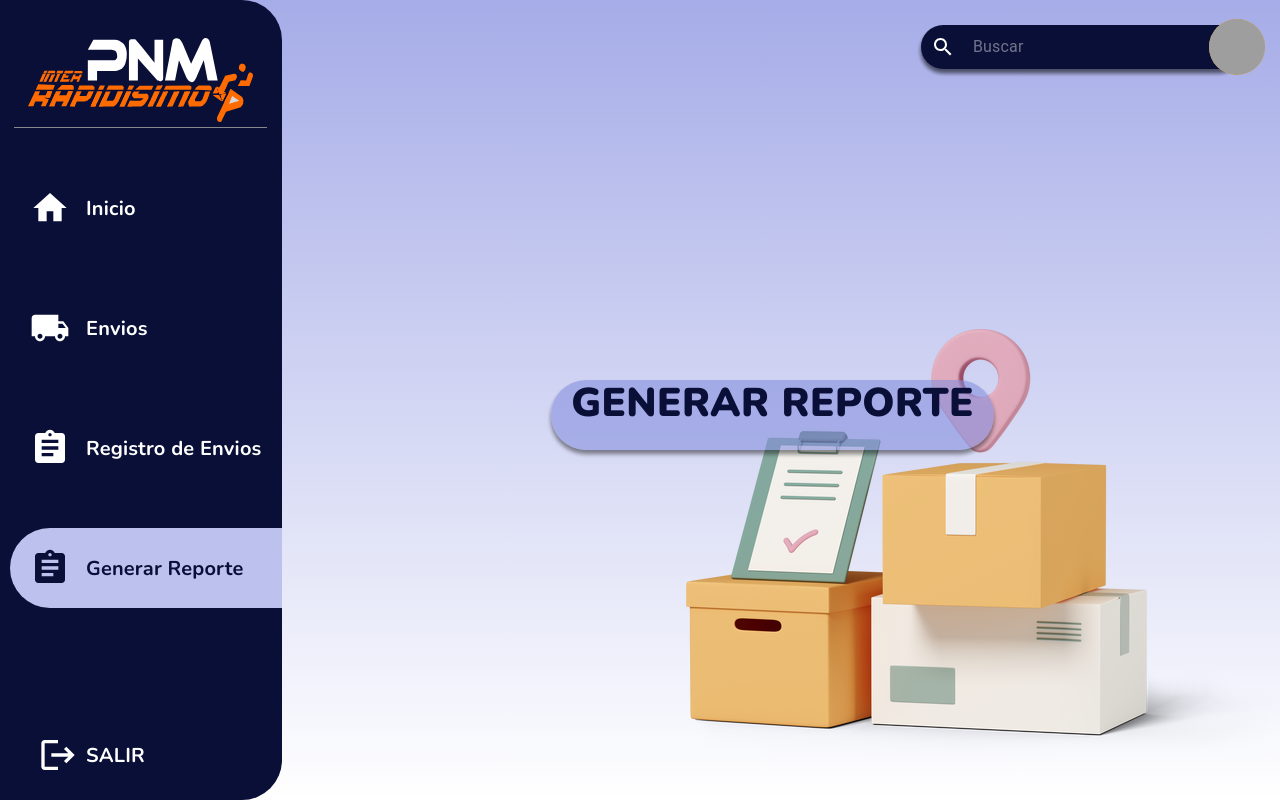
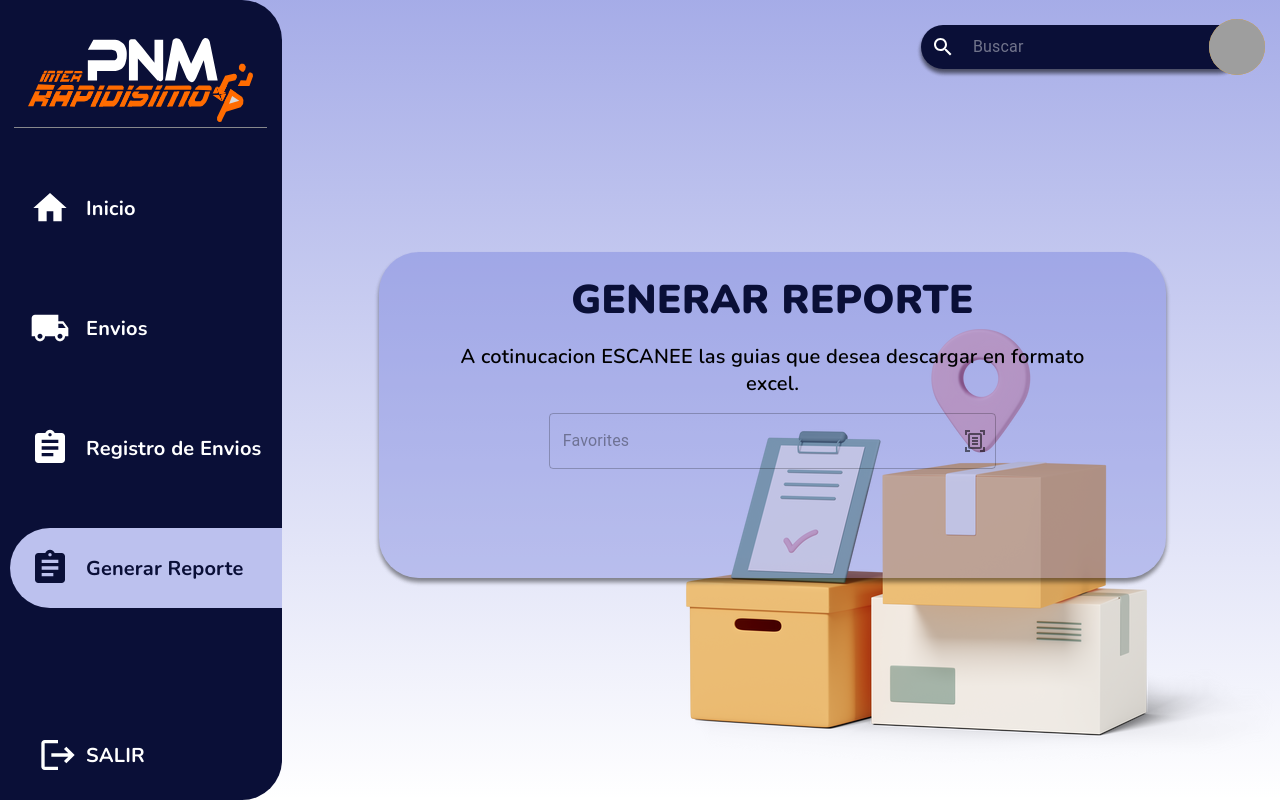
Before and after one commit to felipe0410/system_Delivery, a Next.js app: page /GenerateReport in a window 1280 px wide. Built offline with nearby package versions, Linux system fonts and the light colour scheme; no server answers; the database is empty; grey boxes are pictures that could not be loaded.

Commit message:
generate report

```diff
--- a/src/app/GenerateReport/page.tsx
+++ b/src/app/GenerateReport/page.tsx
@@ -1,29 +1,31 @@
 "use client";
-import {
-  Box,
-  Button,
-  FormControl,
-  MenuItem,
-  OutlinedInput,
-  Paper,
-  Select,
-  Typography,
-} from "@mui/material";
+import { Box, Paper, Typography } from "@mui/material";
 import React, { useEffect, useState } from "react";
-import { useRouter } from "next/navigation";
-import HighlightOffIcon from "@mui/icons-material/HighlightOff";
 import Image from "next/image";
 import imgBack from "/public/images/af4e63708de6ec3a46f9cfb41f4c5075.png";
-import {
-  getAllShipmentsData,
-  getShipmentData,
-  shipments,
-} from "@/firebase/firebase";
+import { getAllShipmentsData } from "@/firebase/firebase";
 import { SnackbarProvider, enqueueSnackbar } from "notistack";
-import { inputs } from "@/data/inputs";
-import { NumericFormat } from "react-number-format";
+import Autocomplete from "@mui/material/Autocomplete";
+import TextField from "@mui/material/TextField";
+import DocumentScannerOutlinedIcon from "@mui/icons-material/DocumentScannerOutlined";
+import TableReport from "@/components/TableReport";
 
 const Page = () => {
+  const [firebaseData, setFirebaseData] = useState<{ [x: string]: any }[]>([]);
+  const [tagsValue, setTagsValue] = useState<{ [x: string]: any }[]>([]);
+
+  useEffect(() => {
+    const getFirebaseData = async () => {
+      try {
+        const dataRef = await getAllShipmentsData();
+        setFirebaseData(dataRef);
+      } catch (error) {
+        console.error("Error fetching data:", error);
+      }
+    };
+    getFirebaseData();
+  }, []);
+
   return (
     <Box
       sx={{
@@ -32,36 +34,21 @@ const Page = () => {
         alignItems: "center",
         justifyContent: "center",
       }}
-      id='container_add_send'
     >
       <SnackbarProvider />
       <Paper
         sx={{
-          maxWidth: { xs: "75%", sm: "75%", md: "55%" },
           borderRadius: "2.5rem",
-          background: "rgba(132, 141, 223, 0.58)",
+          background: "rgba(92, 104, 212, 0.33)",
           boxShadow:
             "0px 4px 4px 0px rgba(0, 0, 0, 0.25), 0px 4px 4px 0px rgba(0, 0, 0, 0.25)",
           padding: "2%",
-          marginTop: { xs: "2.5rem", sm: "1.5rem" },
+          marginTop: "1.5rem",
+          minWidth: "46.625rem",
+          minHeight: "17.8125rem",
         }}
       >
-        <Box
-          sx={{
-            display: "flex",
-            justifyContent: "flex-end",
-            marginBottom: "-6%",
-            marginRight: "3%",
-          }}
-        ></Box>
-        <Box
-          sx={{
-            display: "flex",
-            flexDirection: "row",
-            justifyContent: "center",
-            alignItems: "center",
-          }}
-        >
+        <Box sx={{ textAlign: "-webkit-center" }}>
           <Box>
             <Typography
               sx={{
@@ -77,8 +64,42 @@ const Page = () => {
               GENERAR REPORTE
             </Typography>
           </Box>
+          <Box mt={2} width={"39.5625rem"}>
+            <Typography
+              sx={{
+                color: "#000",
+                textAlign: "center",
+                fontFamily: "Nunito",
+                fontSize: "1.25rem",
+                fontStyle: "normal",
+                fontWeight: 600,
+                lineHeight: "normal",
+              }}
+            >
+              A cotinucacion ESCANEE las guias que desea descargar en formato
+              excel.
+            </Typography>
+          </Box>
+          <Autocomplete
+            multiple
+            id='tags-outlined'
+            options={firebaseData}
+            getOptionLabel={(option) => option.guide}
+            value={tagsValue}
+            onChange={(event, newValue) => {
+              setTagsValue(newValue);
+            }}
+            filterSelectedOptions
+            renderInput={(params) => (
+              <TextField {...params} placeholder='Favorites' />
+            )}
+            popupIcon={<DocumentScannerOutlinedIcon />}
+            sx={{ width: "60%", marginTop: "1rem" }}
+          />
         </Box>
-        <Box id='container-inputs'></Box>
+        <Box id='container-table' mt={4}>
+          <TableReport data={tagsValue} />
+        </Box>
       </Paper>
       <Box
         sx={{
--- /dev/null
+++ b/src/components/TableReport.tsx
@@ -0,0 +1,160 @@
+import {
+  Table,
+  TableBody,
+  TableCell,
+  TableContainer,
+  TableHead,
+  TableRow,
+  Box,
+  Typography,
+  Button,
+} from "@mui/material";
+import Paper from "@mui/material/Paper";
+import { styled } from "@mui/material/styles";
+import { tableCellClasses } from "@mui/material/TableCell";
+
+const TableReport = ({ data }: { [x: string]: any }) => {
+  const StyledTableCell = styled(TableCell)(({ theme }) => ({
+    [`&.${tableCellClasses.head}`]: {
+      backgroundColor: "red",
+      color: "red",
+    },
+    [`&.${tableCellClasses.body}`]: {
+      fontSize: 14,
+    },
+  }));
+
+  const StyledTableRow = styled(TableRow)(({ theme }) => ({
+    "&:nth-of-type(odd)": {
+      backgroundColor: "#3c47a338",
+    },
+    "&:last-child td, &:last-child th": {
+      border: 0,
+    },
+  }));
+
+  const generateReport = () => {
+    console.log("estoy generando el reporte");
+  };
+
+  const downloadReport = () => {
+    console.log("estoy descargando el reporte");
+  };
+
+  const buttons = [
+    {
+      name: "Generar Reporte",
+      background: "#5C68D4",
+      src: "/images/generarReporte.svg",
+      onclick: () => generateReport(),
+      key: "123",
+    },
+    {
+      name: "Descargar Reporte",
+      background: "#5C68D4",
+      src: "/images/download.svg",
+      onclick: () => downloadReport(),
+      key: "1234",
+    },
+  ];
+
+  return (
+    <>
+      {data.length !== 0 && (
+        <>
+          <TableContainer
+            component={Paper}
+            sx={{ maxHeight: "400px", overflowY: "auto", borderRadius: "20px" }}
+          >
+            <Table sx={{ minWidth: 650 }} aria-label='simple table'>
+              <TableHead sx={{ background: "#3C47A3" }}>
+                <TableRow>
+                  <TableCell sx={{ color: "#fff" }}># Guía</TableCell>
+                  <TableCell sx={{ color: "#fff" }} align='center'>
+                    Nombre
+                  </TableCell>
+                  <TableCell sx={{ color: "#fff" }} align='center'>
+                    Estado del envío
+                  </TableCell>
+                  <TableCell sx={{ color: "#fff" }} align='center'>
+                    Paquete
+                  </TableCell>
+                  <TableCell sx={{ color: "#fff" }} align='center'>
+                    Caja
+                  </TableCell>
+                </TableRow>
+              </TableHead>
+              <TableBody>
+                {data.map((row: any) => (
+                  <StyledTableRow
+                    key={row.uid}
+                    sx={{ "&:last-child td, &:last-child th": { border: 0 } }}
+                  >
+                    <StyledTableCell component='th' scope='row'>
+                      {row.guide}
+                    </StyledTableCell>
+                    <StyledTableCell align='left'>
+                      {row.addressee}
+                    </StyledTableCell>
+                    <StyledTableCell align='right'>
+                      {row.status}
+                    </StyledTableCell>
+                    <StyledTableCell align='right'>
+                      {row.packageNumber}
+                    </StyledTableCell>
+                    <StyledTableCell align='right'>{row.box}</StyledTableCell>
+                  </StyledTableRow>
+                ))}
+              </TableBody>
+            </Table>
+          </TableContainer>
+
+          <Box
+            sx={{
+              marginTop: "2rem",
+              textAlign: "center",
+              display: "flex",
+              flexDirection: "row",
+              justifyContent: "space-evenly",
+            }}
+          >
+            {buttons.map((button) => (
+              <Button
+                onClick={button.onclick}
+                key={button.key}
+                sx={{
+                  display: "flow",
+                  width: "25%",
+                  padding: "10px",
+                  borderRadius: "40px",
+                  background: button.background,
+                  boxShadow:
+                    "0px 4px 4px 0px rgba(0, 0, 0, 0.25), 0px 4px 4px 0px rgba(0, 0, 0, 0.25)",
+                  textAlign: "center",
+                  justifyContent: "space-around",
+                }}
+              >
+                <Box component={"img"} src={button.src} />
+                <Typography
+                  sx={{
+                    color: "#FFF",
+                    textAlign: "center",
+                    fontFamily: "Nunito",
+                    fontSize: "0.8rem",
+                    fontStyle: "normal",
+                    fontWeight: 700,
+                    lineHeight: "normal",
+                  }}
+                >
+                  {button.name}
+                </Typography>
+              </Button>
+            ))}
+          </Box>
+        </>
+      )}
+    </>
+  );
+};
+
+export default TableReport;
```
Also changed, not shown: public/images/download.svg (added), public/images/generarReporte.svg (added).
